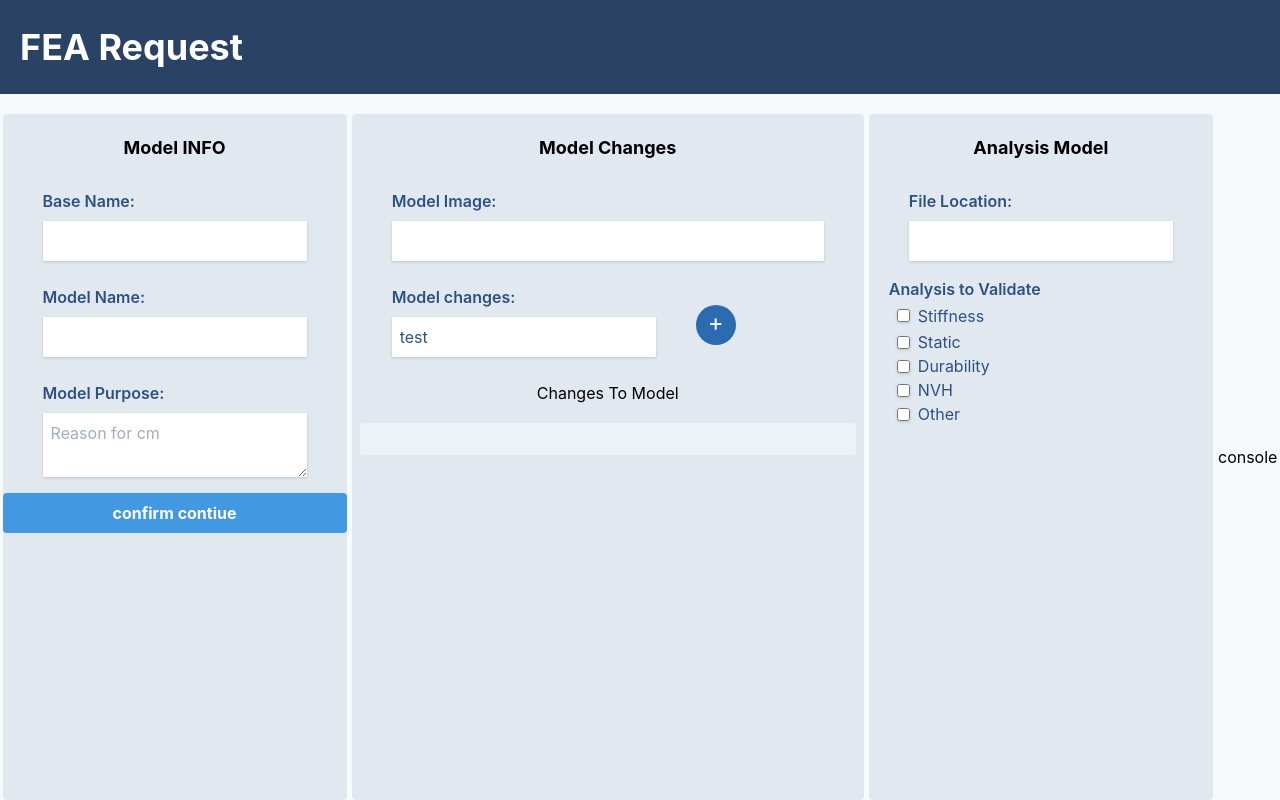
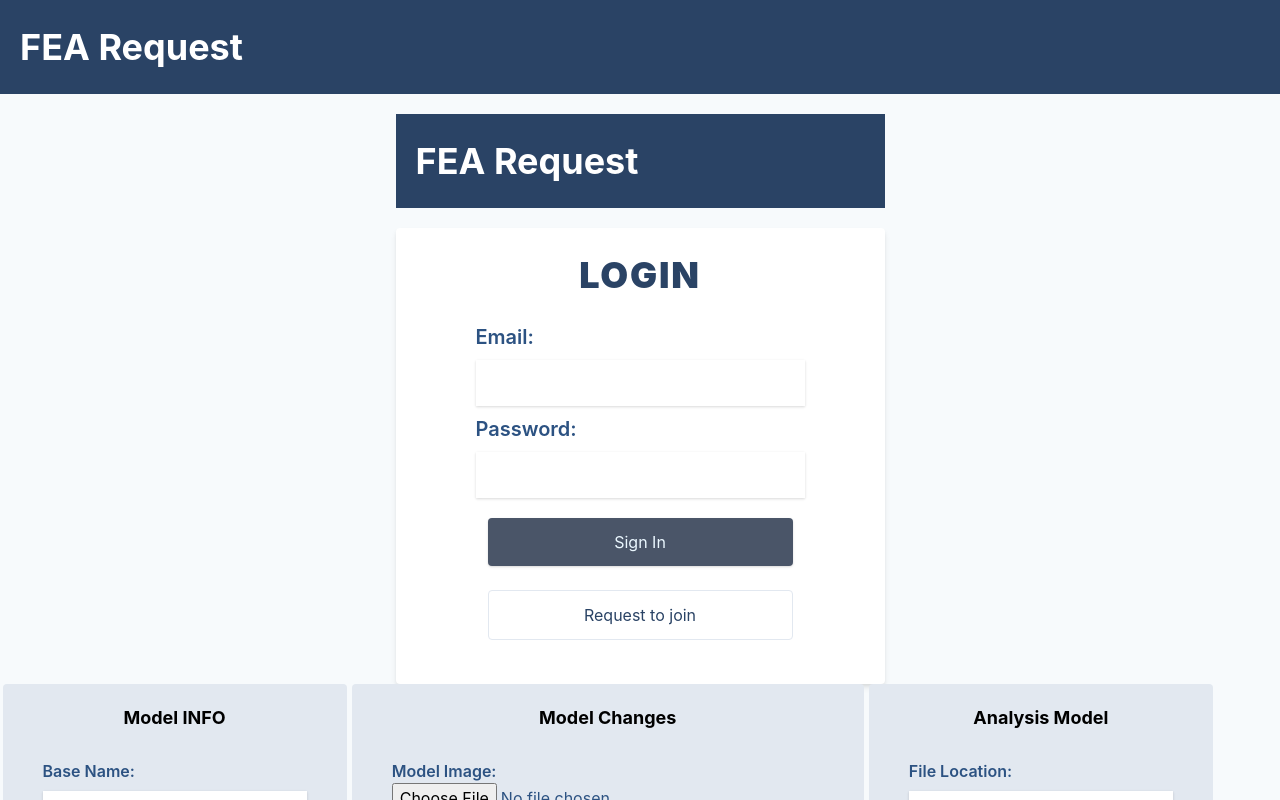
Before and after one commit to matterholt/modelReport, a React (Create React App) app in the folder report_template/: page /Login in a window 1280 px wide. Shown: the top 800 px of the page. Built offline with nearby package versions, Linux system fonts and the light colour scheme.

Commit message:
organize file, add login page

```diff
--- a/report_template/src/App.js
+++ b/report_template/src/App.js
@@ -1,5 +1,6 @@
 import React from "react";
-import FEARequest from "./components/FeaRequest";
+import LoginMain from "./loginPage/Login";
+import FEARequest from "./requestPage/FeaRequest.js";
 
 function App() {
   return (
@@ -8,6 +9,7 @@ function App() {
         {" "}
         FEA Request{" "}
       </h1>
+      <LoginMain />
 
       <FEARequest />
     </div>
--- /dev/null
+++ b/report_template/src/loginPage/Login.js
@@ -0,0 +1,61 @@
+import React from "react";
+
+function LoginRequest() {
+  function test(e) {
+    e.preventDefault();
+    console.log(e.target.value);
+  }
+  return (
+    <div className=" bg-white shadow-md rounded px-20 pb-8 ">
+      <h1 className="font-black tracking-wider text-4xl text-center p-5 text-blue-900 font-extrabold">
+        LOGIN
+      </h1>
+      <form className="flex flex-col ">
+        <label className="flex flex-col text-xl text-blue-800 font-semibold">
+          Email:
+          <input className="shadow my-2 text-xl p-2" type="email" />
+        </label>
+
+        <label className="flex flex-col text-xl text-blue-800 font-semibold">
+          Password:
+          <input className="shadow my-2 text-xl p-2" type="password" />
+        </label>
+
+        <button
+          onClick={test}
+          className="bg-gray-700 text-blue-100 p-3 m-3 shadow rounded
+											hover:bg-blue-700 hover:font-semibold hover:shadow-md
+											focus:outline-none focus:shadow-outline"
+        >
+          Sign In
+        </button>
+        <button
+          onClick={test}
+          className="  p-3 m-3  rounded text-blue-900 border
+											hover:font-semibold hover:border-4 hover:border-blue-700 hover:border-solid hover:shadow-md
+											focus:outline-none focus:shadow-outline"
+          type="button"
+        >
+          Request to join
+        </button>
+      </form>
+    </div>
+  );
+}
+
+class LoginMain extends React.Component {
+  render() {
+    return (
+      <div className=" hover: h-screen font-sans bg-gray-100 flex flex-col items-center justify-start">
+        <h1 className=" text-4xl p-5 mb-5 bg-blue-900 w-full text-white font-bold">
+          {" "}
+          FEA Request{" "}
+        </h1>
+
+        <LoginRequest />
+      </div>
+    );
+  }
+}
+
+export default LoginMain;
--- a/report_template/src/components/FeaRequest.js
+++ b/report_template/src/requestPage/FeaRequest.js
@@ -1,7 +1,7 @@
 import React, { useState } from "react";
-import ModelInfo from "./request/ModelInfo";
-import ModelChange from "./request/ModelChange";
-import ModelAnalysis from "./request/ModelAnalysis";
+import ModelInfo from "./component/ModelInfo";
+import ModelChange from "./component/ModelChange";
+import ModelAnalysis from "./component/ModelAnalysis";
 
 function ButtonProcess() {
   return (
--- a/report_template/src/components/request/ModelChange.js
+++ b/report_template/src/requestPage/component/ModelChange.js
@@ -1,5 +1,6 @@
 import React, { useState } from "react";
 function ModelChange() {
+  const [modelImg, setModelImg] = useState();
   const [changesall, addChages] = useState([]);
   const [change, updateChange] = useState("test");
 
@@ -12,9 +13,15 @@ function ModelChange() {
   return (
     <form className=" w-full max-w-lg bg-gray-300 flex flex-col rounded">
       <h2 className="text-center font-bold text-lg m-5 "> Model Changes</h2>
+
       <label className="flex flex-col my-2 mx-10 text-md text-blue-800 font-semibold">
         Model Image:
-        <input className="shadow my-2 p-2" />
+        <input
+          onChange={e => {
+            setModelImg(e.target.value);
+          }}
+          type="file"
+        />
       </label>
 
       <div className="flex items-center">
--- a/report_template/src/components/request/ModelInfo.js
+++ b/report_template/src/requestPage/component/ModelInfo.js
@@ -44,7 +44,7 @@ function ModelInfo({ modelIfoCollect }) {
         className="bg-blue-500 hover:bg-blue-700 text-white font-bold py-2 px-4 rounded "
         onClick={compileModelInfo}
       >
-        confirm contiue{" "}
+        confirm continue{" "}
       </button>
     </form>
   );
```
Also changed, not shown: report_template/src/requestPage/component/ModelAnalysis.js (renamed from report_template/src/components/request/ModelAnalysis.js).
